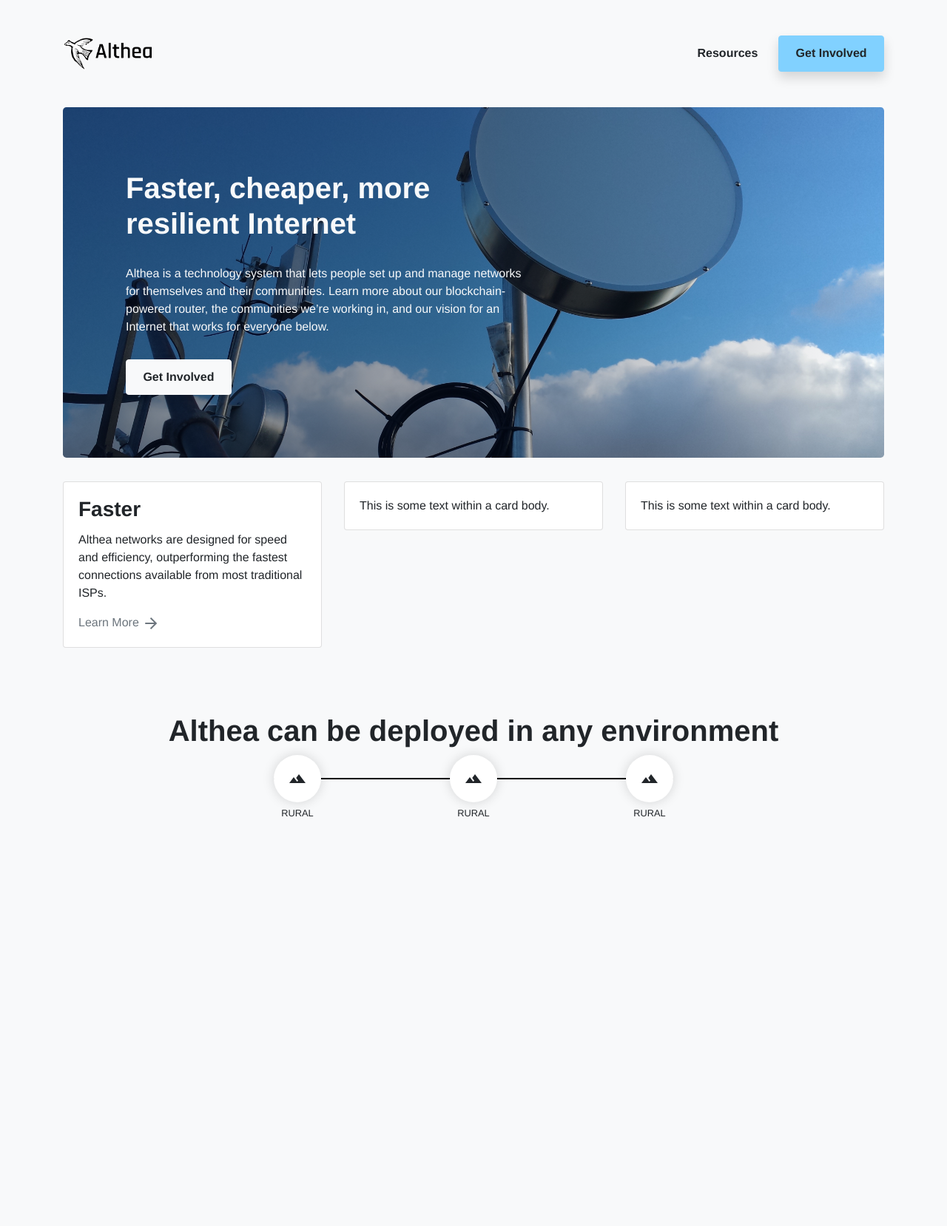
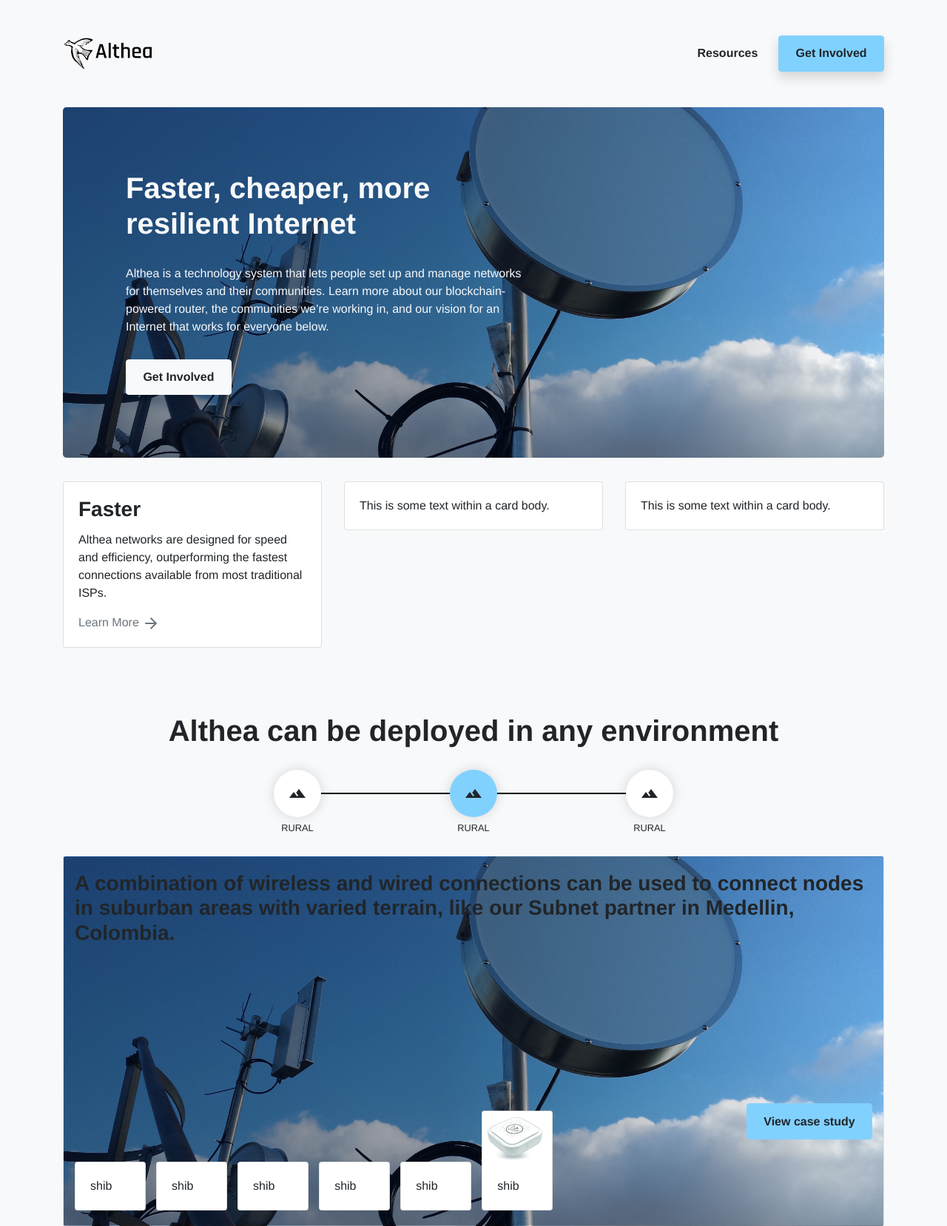
Before and after one commit to cascadianmesh/althea-site-deluxe, a Jekyll site: the page built from index.html, in a window 1280 px wide. Shown: the whole page at 74% size. Built offline with Jekyll 4.4.1, drawn with Linux system fonts in a browser that asks for light colours; before the commit the page ends 1110 px from its top, so only the background shows below that.

Commit message:
More work on case studies

```diff
--- a/_sass/_bootstrap_customization.scss
+++ b/_sass/_bootstrap_customization.scss
@@ -8,6 +8,7 @@
     padding-right: 85px;
     padding-top: 85px;
     padding-bottom: 85px;
+
     p {
         margin-top: 2rem;
         margin-bottom: 2rem;
@@ -48,16 +49,28 @@
             justify-content: center;
             align-items: center;
             margin-bottom: 5px;
-        }
 
-        .title {
-            text-transform: uppercase;
-            text-align: center;
-            font-size: $font-size-sm;
+            &.active {
+                background: $blue;
+            }
         }
     }
+}
+
+.small-emphasis {
+    text-transform: uppercase;
+    font-size: $font-size-sm;
 }
 
 .section {
     padding-bottom: 5.5rem;
 }
+
+.suburban-case-study {
+    background-image: linear-gradient(90deg, rgba(5, 16, 35, 0.5) 0%, rgba(5, 16, 35, 0.4) 46.6%, rgba(0, 0, 0, 0) 100%), url("../images/transmitters-sky.jpg");
+    background-repeat: no-repeat;
+    background-position: center;
+    -webkit-background-size: cover;
+    background-size: cover;
+    min-height: 500px;
+}
--- a/index.html
+++ b/index.html
@@ -49,30 +49,57 @@
             </div>
         </div>
     </div>
-    <h1 class="text-center">Althea can be deployed in any environment</h1>
+    <h1 class="text-center mb-4">Althea can be deployed in any environment</h1>
     <div class="row justify-content-center">
-        <div class="col-6">
+        <div class="col-lg-6 col-md-8 col-12">
             <div class="rounded-button-bar">
                 <div class="item">
                     <div class="button">
                         <i class="material-icons">filter_hdr</i>
                     </div>
-                    <div class="title">Rural</div>
+                    <div class="text-center small-emphasis">Rural</div>
+                </div>
+                <div class="item">
+                    <div class="button active">
+                        <i class="material-icons">filter_hdr</i>
+                    </div>
+                    <div class="text-center small-emphasis">Rural</div>
                 </div>
                 <div class="item">
                     <div class="button">
                         <i class="material-icons">filter_hdr</i>
                     </div>
-                    <div class="title">Rural</div>
-                </div>
-                <div class="item">
-                    <div class="button">
-                        <i class="material-icons">filter_hdr</i>
-                    </div>
-                    <div class="title">Rural</div>
+                    <div class="text-center small-emphasis">Rural</div>
                     </div>
                 <div class="line"><div></div></div>
             </div>
         </div>
+        <div class="col-12">
+            <div class="card mt-4 suburban-case-study py-3 d-flex flex-column justify-content-between">
+                <h3 class="col-6 col-sm-12">A combination of wireless and wired connections can be used to connect nodes in suburban areas with varied terrain, like our Subnet partner in Medellin, Colombia.</h3>
+                <div class="col-12">
+                    <div class="card mr-2 mt-2" style="width: 6rem; display: inline-block;">
+                        <div class="card-body">shib</div>
+                    </div>
+                    <div class="card mr-2 mt-2" style="width: 6rem; display: inline-block;">
+                        <div class="card-body">shib</div>
+                    </div>
+                    <div class="card mr-2 mt-2" style="width: 6rem; display: inline-block;">
+                        <div class="card-body">shib</div>
+                    </div>
+                    <div class="card mr-2 mt-2" style="width: 6rem; display: inline-block;">
+                        <div class="card-body">shib</div>
+                    </div>
+                    <div class="card mr-2 mt-2" style="width: 6rem; display: inline-block;">
+                        <div class="card-body">shib</div>
+                    </div>
+                    <div class="card mr-2 mt-2" style="width: 6rem; display: inline-block;">
+                        <img width="120" src="./images/GLB1300_500.png" class="w-100"/>
+                        <div class="card-body">shib</div>
+                    </div>
+                    <a class="btn btn-primary align-text-bottom" style="float: right;" href="#" role="button">View case study</a>
+                </div>
+            </div>
+        </div>
     </div>
 </div>
```
Also changed, not shown: images/GLB1300_500.png (added), images/Litebeam_transparent.png (added), images/Litebeam_transparent_500.png (added).
